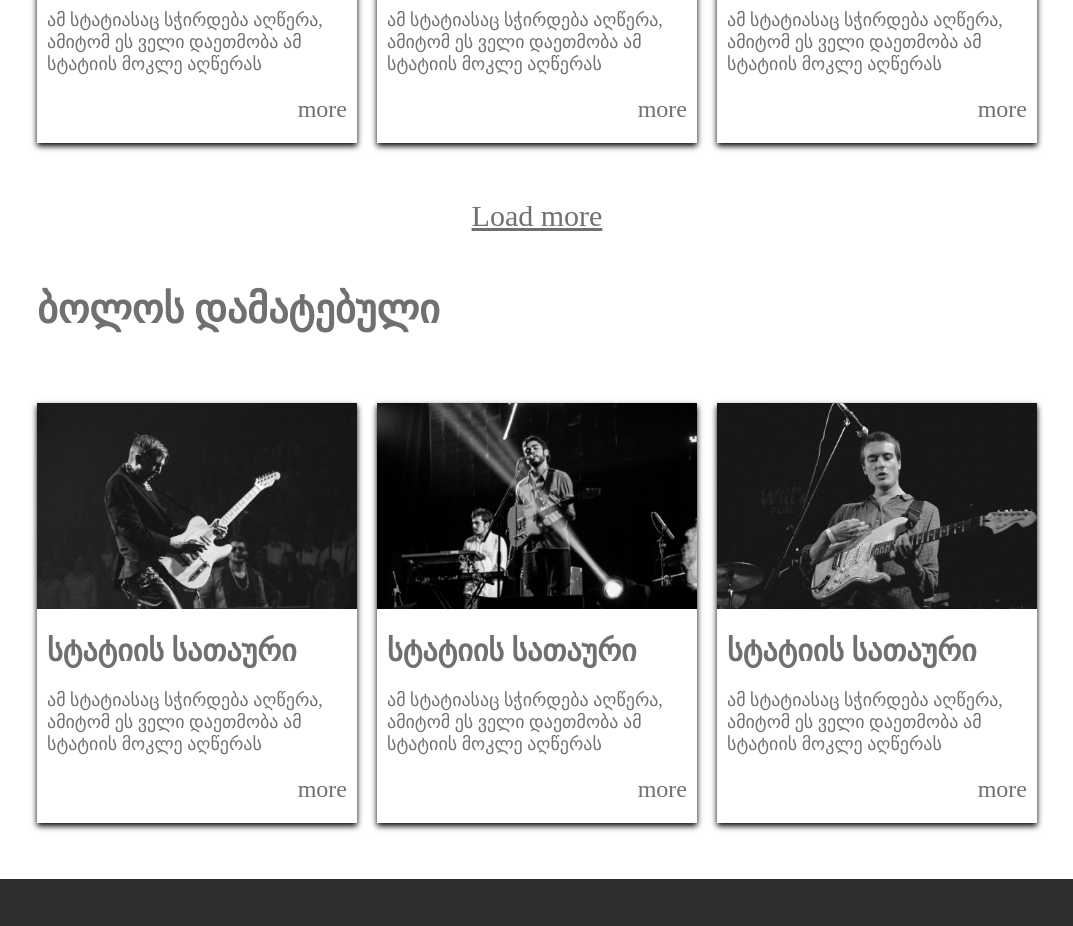
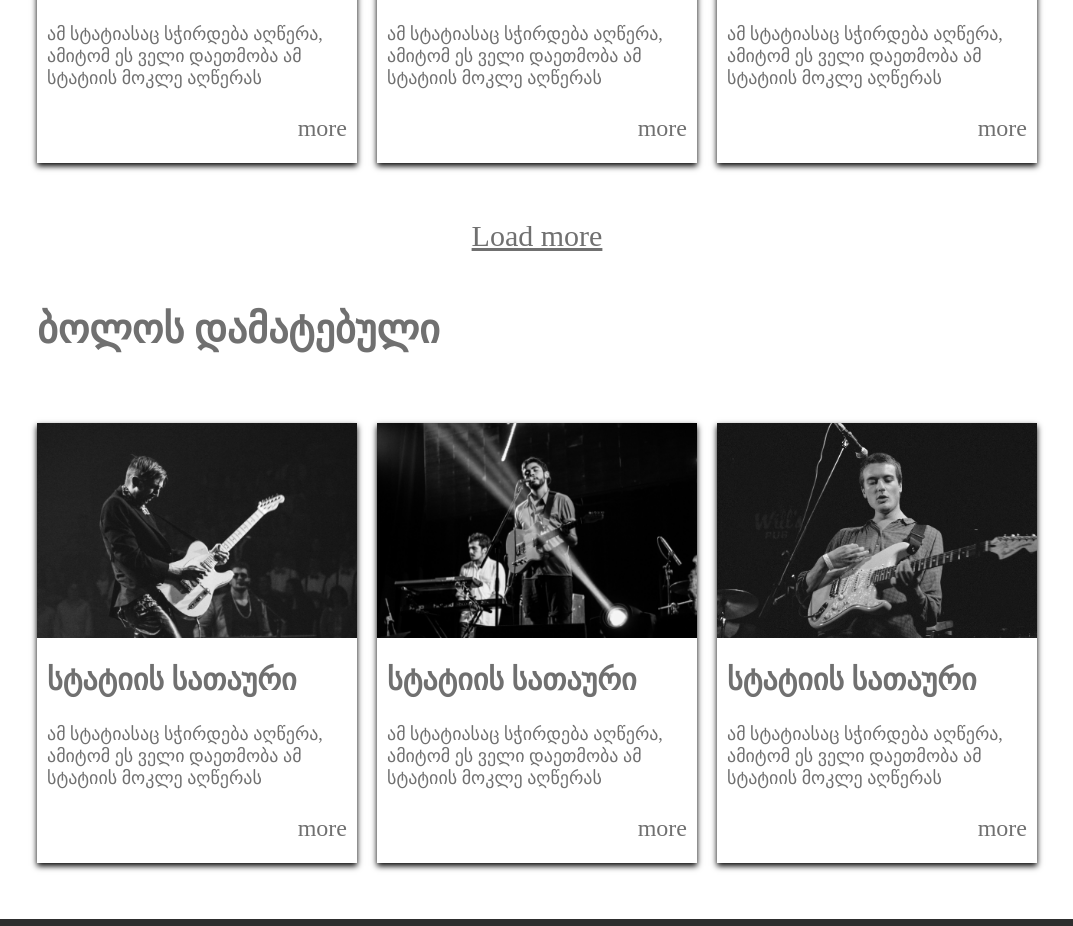
Before and after one commit to Ninodi/homework9, a plain HTML site: page index.html in a window 1280 px wide. Shown: the part 1121-2047 px from the top of the page, without its empty margins (103-1176 px from the left). Drawn offline with Linux system fonts and the light colour scheme.

Commit message:
change article height

```diff
--- a/css/style.css
+++ b/css/style.css
@@ -66,7 +66,7 @@ main h1{
 }
 .article{
     width: 32%;
-    height: 420px;
+    height: 440px;
     box-shadow: 0px 3px 6px #000000;
 }
 .article img{
@@ -149,14 +149,13 @@ footer a, p{
 
 /* responsive */
 
-@media only screen and (max-width: 1078px){
+@media only screen and (max-width: 1025px){
     .header__navbar li{
         margin-left: 30px;
     }
     .header__search li{
         margin-left: 50px;
     }
-
 }
 @media only screen and (max-width: 980px){
     .container{
```
